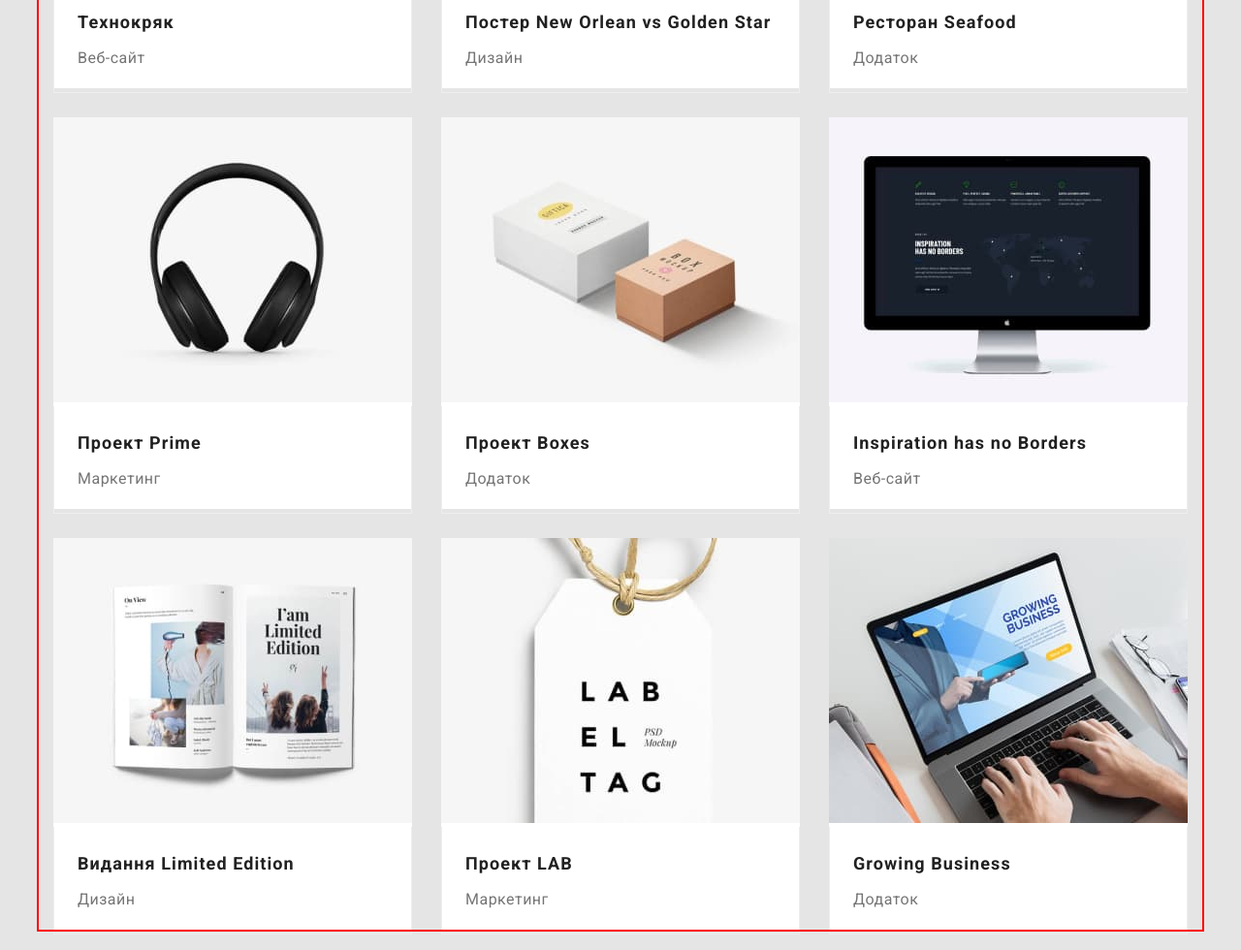
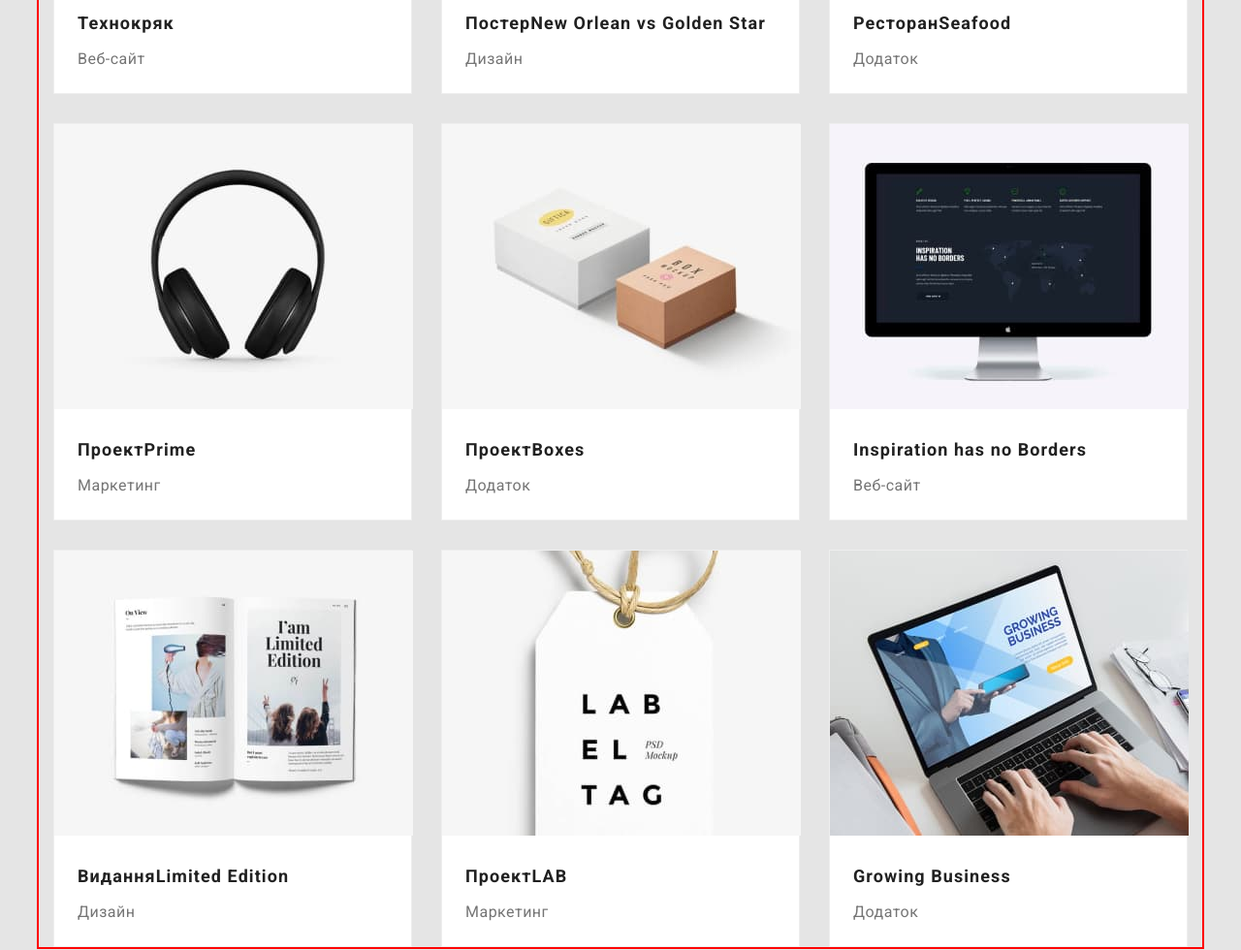
Before and after one commit to ShcherbatayaLuna/goit-markup-hw-03, a plain HTML site: page portfolio.html in a window 1280 px wide. Shown: the part 700-1680 px from the top of the page at 97% size. Drawn offline with nearby package versions, Linux system fonts and the light colour scheme.

Commit message:
Исправляет неточности

```diff
--- a/css/styles.css
+++ b/css/styles.css
@@ -355,16 +355,13 @@ h1 {
 .link.content {
     display: inline-block;
     width: 370px;
-    height: 404px;
+    border: 1px solid #EEEEEE;
 
 }
 .project-description {
-    border: 1px solid #EEEEEE;
-    border-top: 0;
-    padding: 20px 24px;
+    margin: 20px 24px;
 }
 .project-title {
-    margin-top: 0px;
     margin-bottom: 4px;
 
     color: var(--title-text-color);
--- a/portfolio.html
+++ b/portfolio.html
@@ -75,7 +75,7 @@
                         <a href="" class="link content">
                             <img src="./images/design.jpg" alt="Два баскетболиста с мячом" width=370>
                             <div class="project-description">
-                                <h2 class="project-title">Постер New Orlean vs Golden Star</h2>
+                                <h2 class="project-title">Постер<span lang="en">New Orlean vs Golden Star</span></h2>
                                 <p class="project-text">Дизайн</p>
                             </div>
                         </a>
@@ -84,7 +84,7 @@
                         <a href="" class="link content">
                             <img src="./images/seafood.jpg" alt="Логотип ресторана" width=370>
                             <div class="project-description">
-                                <h2 class="project-title">Ресторан Seafood</h2>
+                                <h2 class="project-title">Ресторан<span lang="en">Seafood</span></h2>
                                 <p class="project-text">Додаток</p>
                             </div>
                         </a>
@@ -93,7 +93,7 @@
                         <a href="" class="link content">
                             <img src="./images/headphones.jpg" alt="Наушники" width=370>
                             <div class="project-description">
-                                <h2 class="project-title">Проект Prime</h2>
+                                <h2 class="project-title">Проект<span lang="en">Prime</span></h2>
                                 <p class="project-text">Маркетинг</p>
                             </div>
                         </a>
@@ -102,7 +102,7 @@
                         <a href="" class="link content">
                             <img src="./images/boxes.jpg" alt="Два картонных короба" width=370>
                             <div class="project-description">
-                                <h2 class="project-title">Проект Boxes</h2>
+                                <h2 class="project-title">Проект<span lang="en">Boxes</span></h2>
                                 <p class="project-text">Додаток</p>
                             </div>
                         </a>
@@ -120,7 +120,7 @@
                         <a href="" class="link content">
                             <img src="./images/magazine.jpg" alt="Открытый журнал со статьей" width=370>
                             <div class="project-description">
-                                <h2 class="project-title">Видання Limited Edition</h2>
+                                <h2 class="project-title">Видання<span lang="en">Limited Edition</span></h2>
                                 <p class="project-text">Дизайн</p>
                             </div>
                         </a>
@@ -129,7 +129,7 @@
                         <a href="" class="link content">
                             <img src="./images/project.jpg" alt="Картонная бирка" width=370>
                             <div class="project-description">
-                                <h2 class="project-title">Проект LAB</h2>
+                                <h2 class="project-title">Проект<span lang="en">LAB</span></h2>
                                 <p class="project-text">Маркетинг</p>
                             </div>
                         </a>
```
